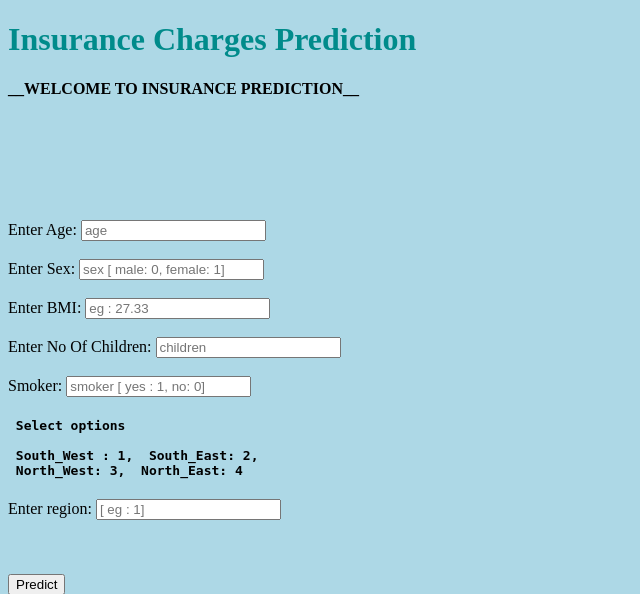
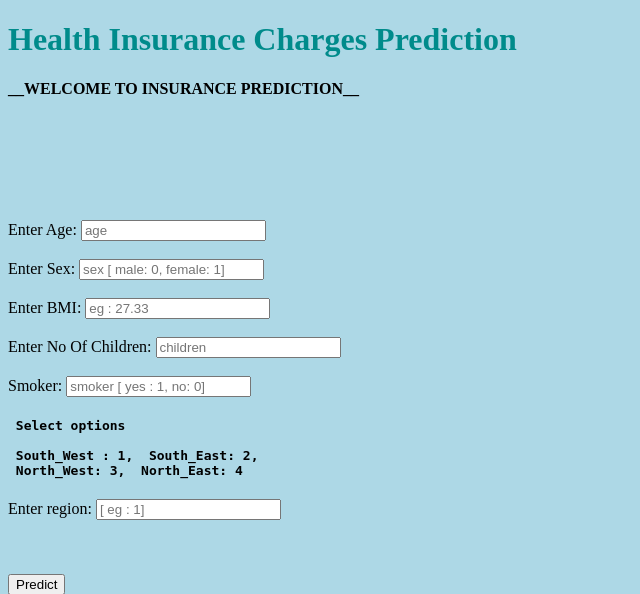
Before and after one commit to Dev-Sooraj-Git/DLIB-Premier-Project, a Flask app: page / in a window 1280 px wide. Shown: the top 594 px of the page, without its empty margins (0-640 px from the left). Run offline with Flask 2, Linux system fonts and the light colour scheme; parts of the project's set-up code (start-up, migrations or seed data) failed here and were passed over.

Commit message:
heading has updated with adding health

```diff
--- a/templates/index.html
+++ b/templates/index.html
@@ -17,7 +17,7 @@
 <body style="background-color:LightBlue">
 
  <div class="login">
-	<h1>Insurance Charges Prediction</h1>
+	<h1>Health Insurance Charges Prediction</h1>
     <h4>__WELCOME TO INSURANCE PREDICTION__ </h4>
     <pre> <marquee> <h3> Note: [Please Enter inputs in numerical form only] </h3> </marquee> </pre>
      <!-- Main Input For Receiving Query to our ML -->
```
